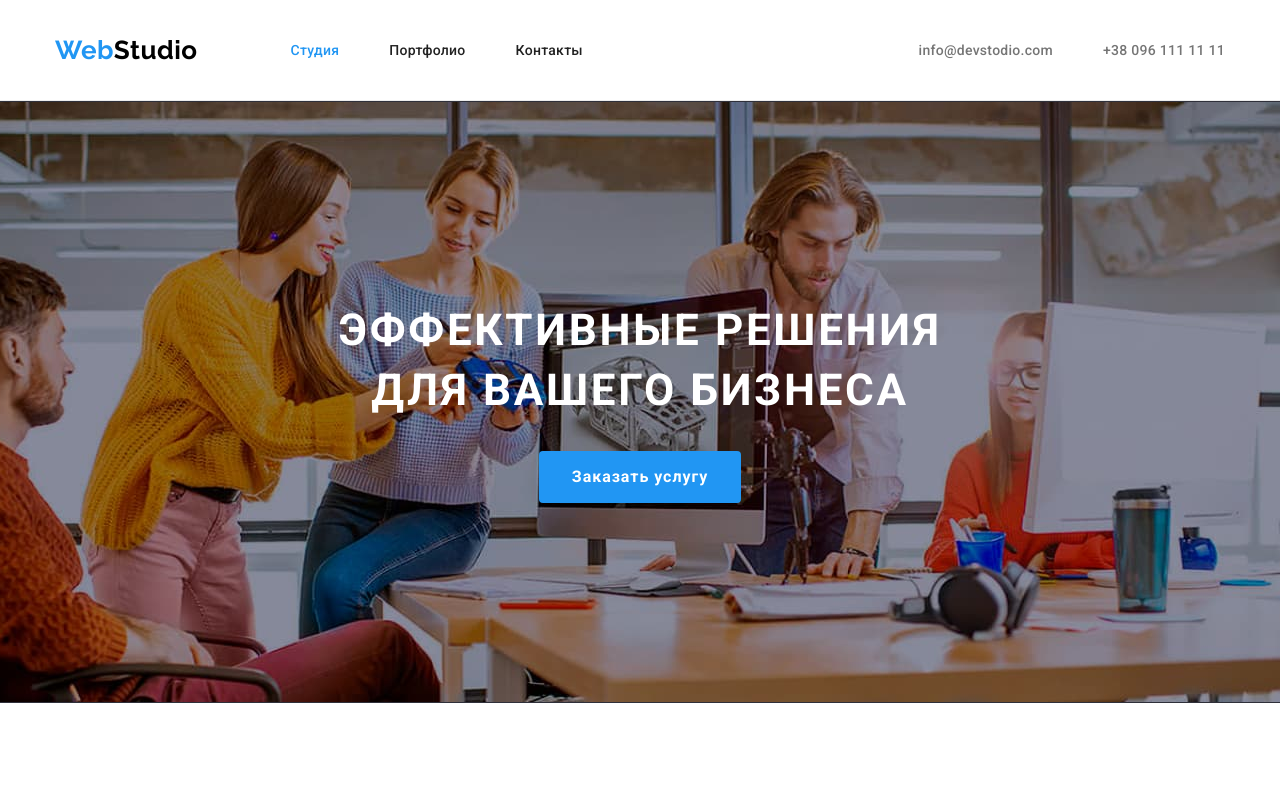
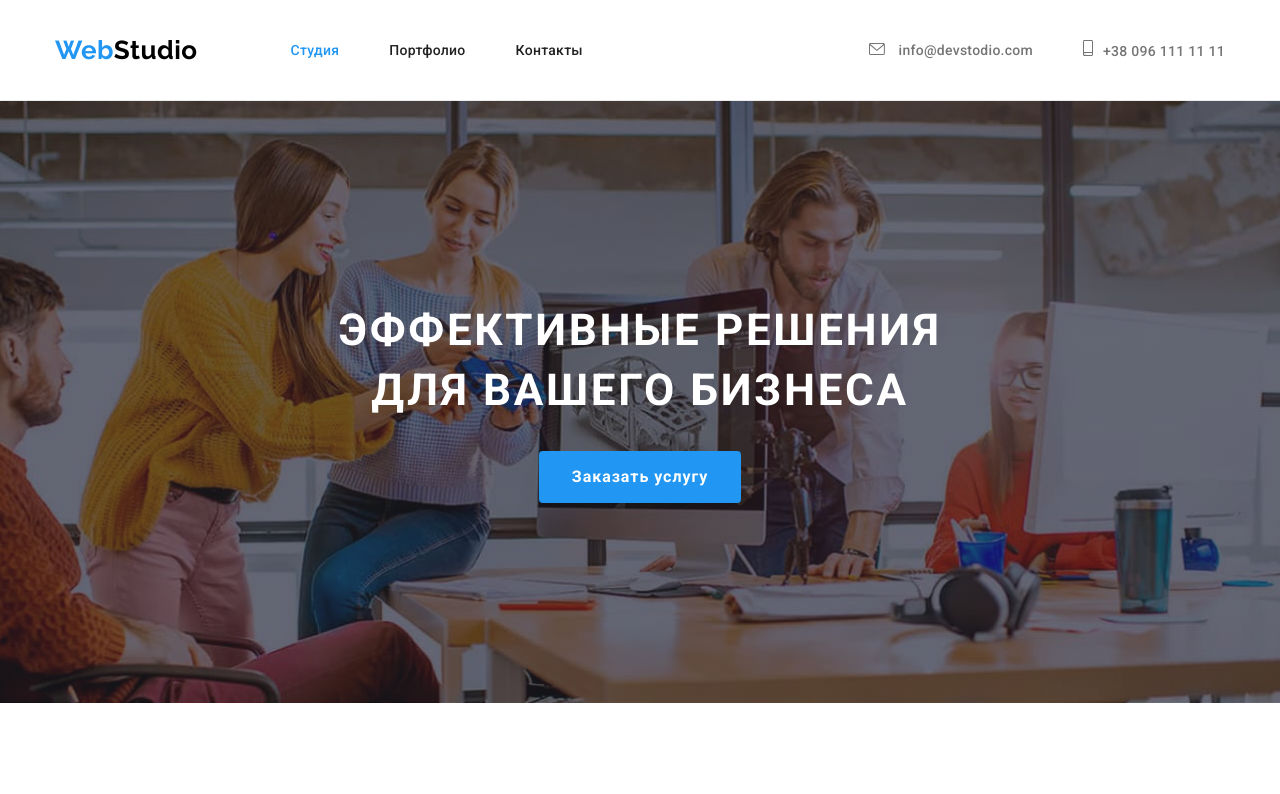
Before and after one commit to PetiurAliona/goit-markup-hw-04, a plain HTML site: page index.html in a window 1280 px wide. Shown: the top 794 px of the page. Drawn offline with nearby package versions, Linux system fonts and the light colour scheme.

Commit message:
+іконки тел/мейл

```diff
--- a/css/styles.css
+++ b/css/styles.css
@@ -169,17 +169,36 @@ span {
   text-decoration: none;
 }
 
-.contacts a:hover,
-.contacts a:focus {
+.contacts-link:hover,
+.contacts-link:focus {
   color: var(--accent-color);
+}
+
+.icon-smartphone {
+  margin-right: 10px;
+  width: 10px;
+  height: 16px;
+  fill: currentColor;
+}
+
+.icon-envelope {
+  margin-right: 10px;
+  width: 16px;
+  height: 12px;
+  fill: currentColor;
 }
 
 /* ======HERO======*/
 .hero {
   background-color: var(--dark-bg);
-  background-image: url(../images/img-bg-hero.jpg);
+  background-image: linear-gradient(
+      rgba(47, 48, 58, 0.4),
+      rgba(47, 48, 58, 0.4)
+    ),
+    url(../images/img-bg-hero.jpg);
   background-repeat: no-repeat;
   background-position: center;
+  background-size: cover;
 
   color: var(--white-color-text);
   font-weight: 900;
--- a/index.html
+++ b/index.html
@@ -26,12 +26,17 @@
       </nav>
 
     <ul class="contacts list">
-        <li class="site-nav-link mail"><a href="malito:info@devstodio.com">info@devstodio.com</a></li>
-        <li class= "site-nav-link"><a href="tel:+380961111111">+38 096 111 11 11</a></li>
+        <li class="site-nav-link mail">
+          <a class="contacts-link" href="malito:info@devstodio.com"><svg class="icon-envelope">
+              <use href="./images/sprite.svg#icon-envelope"></use>
+            </svg> info@devstodio.com</a>
+               </li>
+        <li class= "site-nav-link">
+                 <a class="contacts-link" href="tel:+380961111111"><svg class="icon-smartphone">
+                  <use href="./images/sprite.svg#icon-smartphone"></use>
+                </svg>+38 096 111 11 11</a></li>
       </ul>
-
     </div>
-
     </header>
 
     <main>
```
Also changed, not shown: images/sprite.svg (added), images/spritetest.svg (added).
